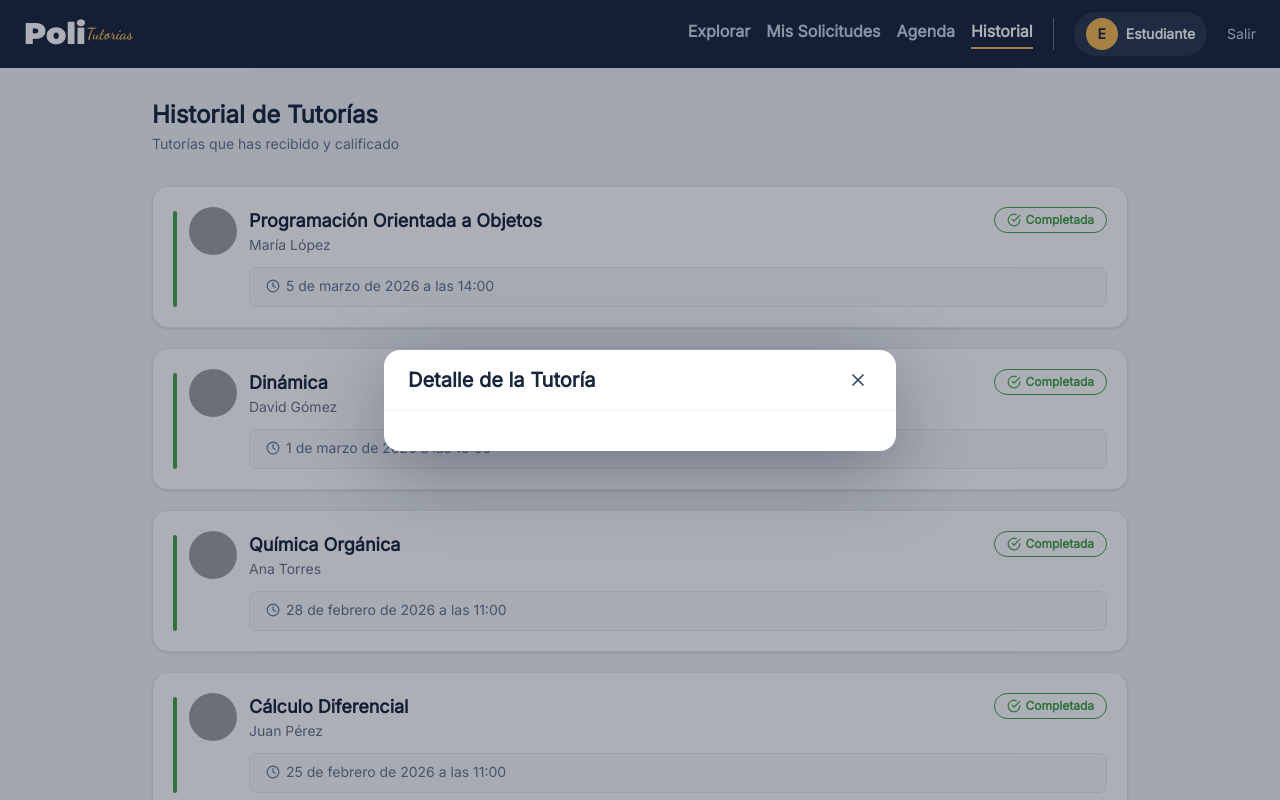
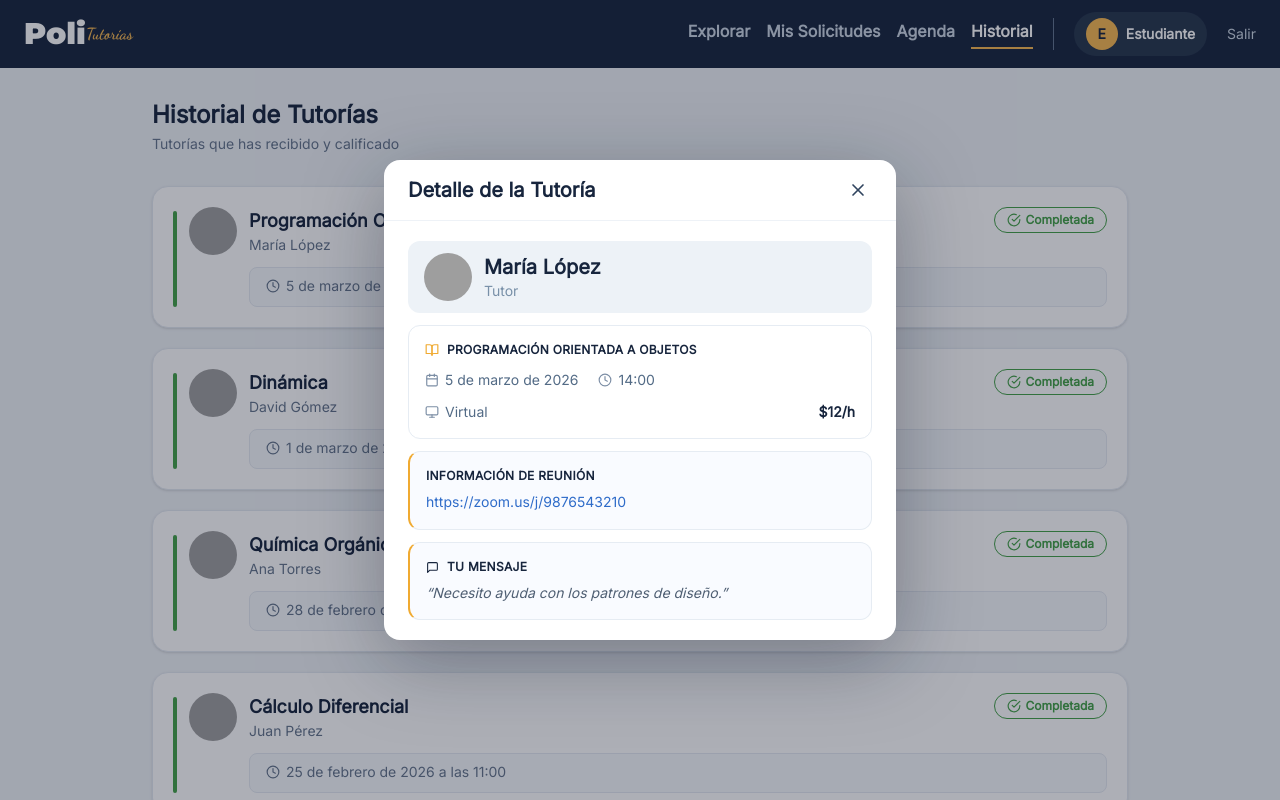
Before and after one commit to PoliTutorias/politutorias-frontend, a Next.js app: page /historial in a window 1280 px wide. Both pictures are taken after a click on the button 640 px from the left and 257 px from the top of the page. Shown: the top 800 px of the page. Built offline with nearby package versions, Linux system fonts and the light colour scheme; grey boxes are pictures that could not be loaded.

Commit message:
HU40-T21 feat(modal): renderizar datos de detalle en ModalDetalleTutoria

```diff
--- a/src/components/historial-ui/ModalDetalleTutoria/ModalDetalleTutoria.tsx
+++ b/src/components/historial-ui/ModalDetalleTutoria/ModalDetalleTutoria.tsx
@@ -1,7 +1,8 @@
 'use client';
 
 import { useEffect, useState } from 'react';
-import { FiX } from 'react-icons/fi';
+import Image from 'next/image';
+import { FiX, FiBookOpen, FiCalendar, FiClock, FiMonitor, FiMessageSquare } from 'react-icons/fi';
 import { fetchDetalleAction } from '@/actions/historial/tutoriaActions';
 import type { TutoriaDetalleDTO } from '@/interfaces/historial/HistorialTypes';
 
@@ -9,6 +10,14 @@ interface ModalDetalleTutoriaProps {
   readonly tutoriaId: string | null;
   readonly isOpen: boolean;
   readonly onClose: () => void;
+}
+
+function formatDate(fecha: string): string {
+  const date = new Date(fecha);
+  const day = date.getUTCDate();
+  const month = date.toLocaleDateString('es-EC', { month: 'long', timeZone: 'UTC' });
+  const year = date.getUTCFullYear();
+  return `${day} de ${month} de ${year}`;
 }
 
 export function ModalDetalleTutoria({ tutoriaId, isOpen, onClose }: ModalDetalleTutoriaProps) {
@@ -79,7 +88,7 @@ export function ModalDetalleTutoria({ tutoriaId, isOpen, onClose }: ModalDetalle
         </header>
 
         {/* Content */}
-        <div className="px-6 py-5">
+        <div className="space-y-3 px-6 py-5">
           {isLoading && (
             <div className="rounded-xl border border-[#e6ecf3] bg-[#f8fbff] px-4 py-3 text-sm text-[#5f6f83]">
               Cargando detalles de la tutoría...
@@ -91,6 +100,92 @@ export function ModalDetalleTutoria({ tutoriaId, isOpen, onClose }: ModalDetalle
               No se encontraron detalles para esta tutoría.
             </div>
           )}
+
+          {!isLoading && tutoriaDetalle && (
+            <>
+              {/* Tutor info */}
+              <section className="rounded-xl bg-[#edf2f7] px-4 py-3">
+                <div className="flex items-center gap-3">
+                  <Image
+                    src={tutoriaDetalle.tutor.fotoUrl}
+                    alt={`Foto de ${tutoriaDetalle.tutor.nombre} ${tutoriaDetalle.tutor.apellido}`}
+                    width={48}
+                    height={48}
+                    className="h-12 w-12 rounded-full object-cover"
+                  />
+                  <div>
+                    <p className="text-xl font-bold text-primary">
+                      {tutoriaDetalle.tutor.nombre} {tutoriaDetalle.tutor.apellido}
+                    </p>
+                    <p className="text-sm text-[#7890a8]">Tutor</p>
+                  </div>
+                </div>
+              </section>
+
+              {/* Materia, fecha, hora, modalidad, precio */}
+              <section className="rounded-xl border border-[#e6ecf3] bg-white p-4">
+                <div className="flex items-center gap-2 text-xs font-bold uppercase tracking-wide text-primary">
+                  <FiBookOpen size={14} className="text-[#f0aa31]" />
+                  <span>{tutoriaDetalle.materia}</span>
+                </div>
+
+                <div className="mt-3 flex flex-wrap items-center gap-x-5 gap-y-2 text-sm text-[#536b86]">
+                  <span className="inline-flex items-center gap-1.5">
+                    <FiCalendar size={14} className="text-[#7c8ea5]" />
+                    {formatDate(tutoriaDetalle.fecha)}
+                  </span>
+                  <span className="inline-flex items-center gap-1.5">
+                    <FiClock size={14} className="text-[#7c8ea5]" />
+                    {tutoriaDetalle.hora}
+                  </span>
+                </div>
+
+                <div className="mt-3 flex items-center justify-between text-sm">
+                  <span className="inline-flex items-center gap-1.5 text-[#536b86]">
+                    <FiMonitor size={14} className="text-[#7c8ea5]" />
+                    {tutoriaDetalle.modalidad}
+                  </span>
+                  <span className="font-bold text-primary">${tutoriaDetalle.precioPorHora}/h</span>
+                </div>
+              </section>
+
+              {/* Información de reunión */}
+              <section className="rounded-xl border border-[#e6ecf3] border-l-2 border-l-[#f0aa31] bg-[#f9fbff] p-4">
+                <div className="flex items-center gap-2 text-xs font-bold uppercase tracking-wide text-primary">
+                  <span>INFORMACIÓN DE REUNIÓN</span>
+                </div>
+                {tutoriaDetalle.modalidad === 'Virtual' && tutoriaDetalle.enlaceReunion ? (
+                  <a
+                    href={tutoriaDetalle.enlaceReunion}
+                    target="_blank"
+                    rel="noopener noreferrer"
+                    className="mt-2 inline-block break-all text-sm text-[#2f6cc9] underline decoration-transparent transition-colors hover:decoration-[#2f6cc9]"
+                  >
+                    {tutoriaDetalle.enlaceReunion}
+                  </a>
+                ) : tutoriaDetalle.modalidad === 'Presencial' && tutoriaDetalle.ubicacion ? (
+                  <p className="mt-2 text-sm text-[#4f5f73]">{tutoriaDetalle.ubicacion}</p>
+                ) : (
+                  <p className="mt-2 text-sm italic text-[#9fadbf]">
+                    No se registró enlace ni lugar para esta sesión.
+                  </p>
+                )}
+              </section>
+
+              {/* Mensaje del estudiante */}
+              {tutoriaDetalle.mensajeEstudiante && (
+                <section className="rounded-xl border border-[#e6ecf3] border-l-2 border-l-[#f0aa31] bg-[#f9fbff] p-4">
+                  <div className="flex items-center gap-2 text-xs font-bold uppercase tracking-wide text-primary">
+                    <FiMessageSquare size={13} />
+                    <span>TU MENSAJE</span>
+                  </div>
+                  <p className="mt-2 text-sm italic text-[#4f5f73]">
+                    &ldquo;{tutoriaDetalle.mensajeEstudiante}&rdquo;
+                  </p>
+                </section>
+              )}
+            </>
+          )}
         </div>
       </div>
     </dialog>
```
